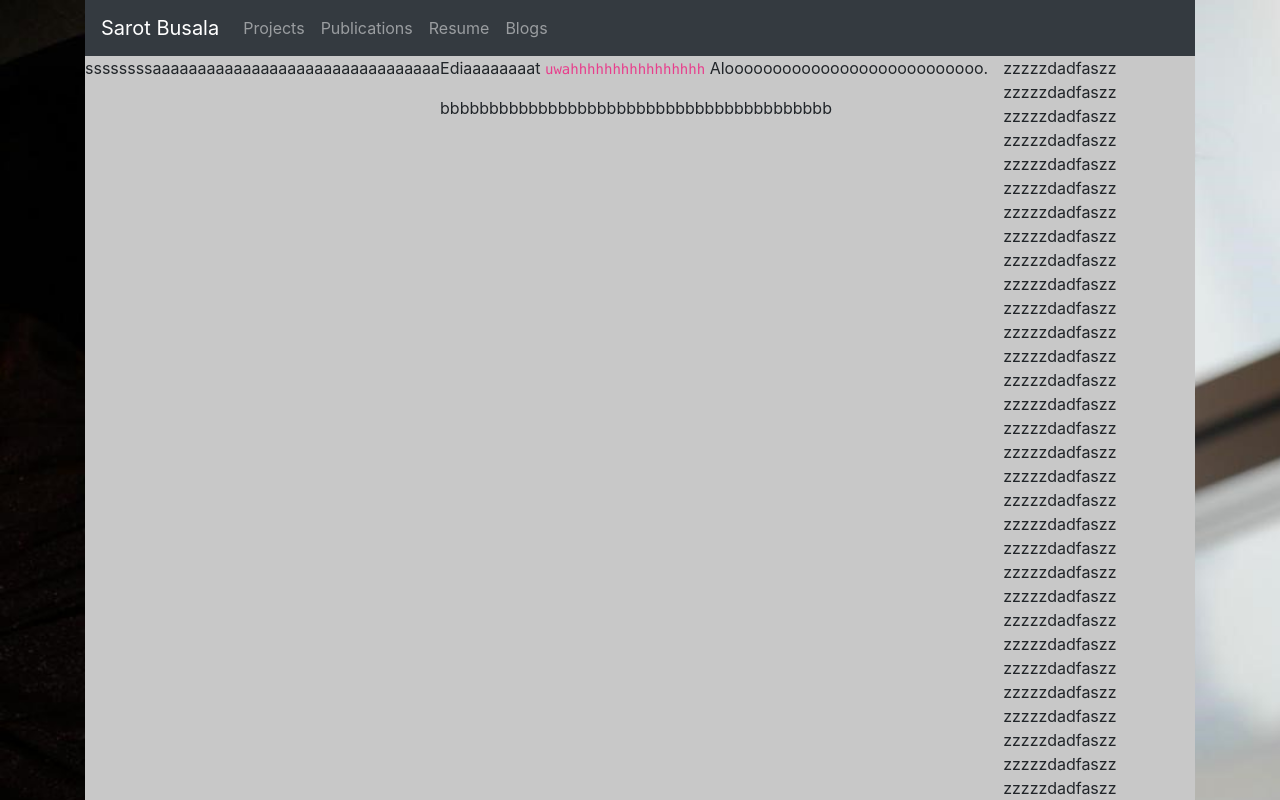
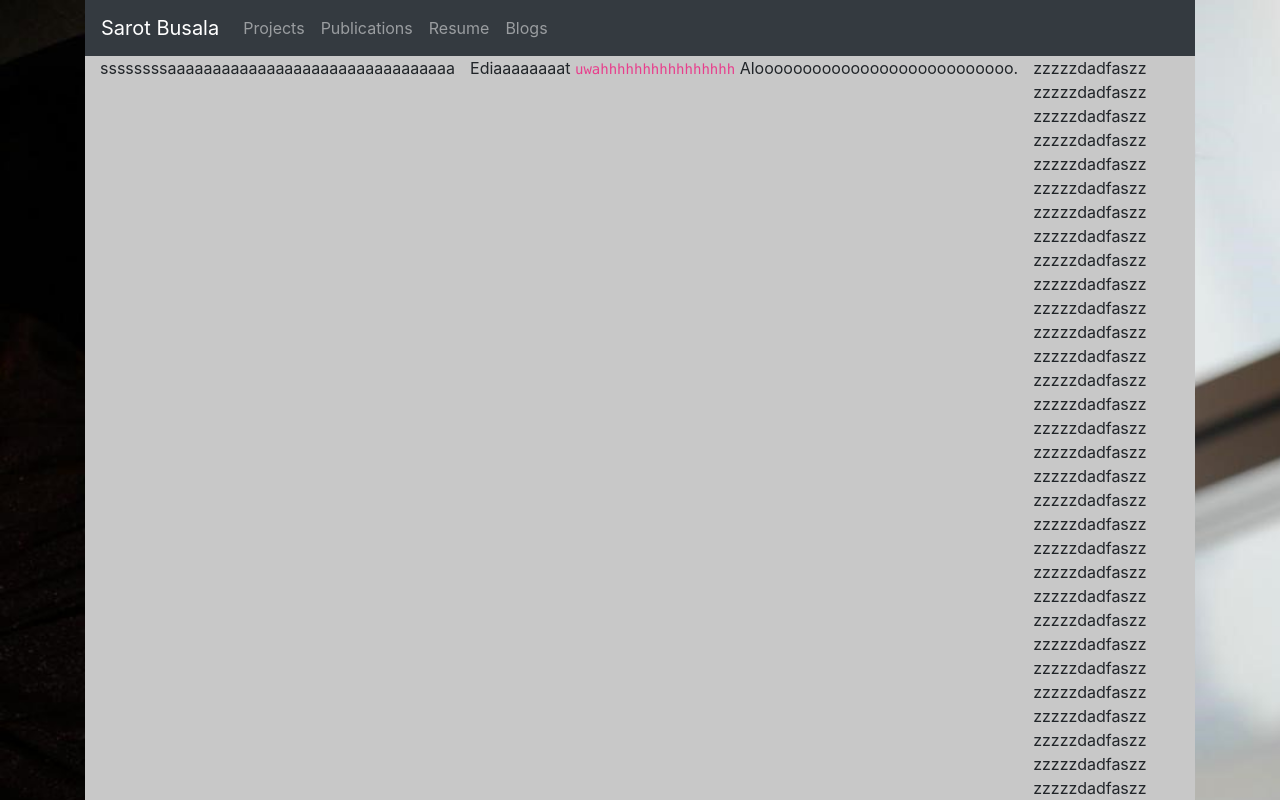
Before and after one commit to SarotBu/home, a React (Create React App) app: page / in a window 1280 px wide. Shown: the top 800 px of the page. Built offline with nearby package versions, Linux system fonts and the light colour scheme.

Commit message:
edit menu vertical in device

```diff
--- a/src/main/home/index.js
+++ b/src/main/home/index.js
@@ -5,14 +5,13 @@ class HomeComponent extends Component {
   render() {
     return (
       <div className="HomeContainer">
-        <div className="col-justify-content-md-center">
+        <div className="col">
           ssssssssaaaaaaaaaaaaaaaaaaaaaaaaaaaaaaaa
         </div>
-        <div className="col-justify-content-md-center">
-          <p>
+        <div className="colr">
+
             Ediaaaaaaaat <code>uwahhhhhhhhhhhhhhhh</code> Alooooooooooooooooooooooooooo.
-          </p>
-          bbbbbbbbbbbbbbbbbbbbbbbbbbbbbbbbbbbbbbbb
+
         </div>
         <div className="col">
           zzzzzdadfaszz<br />
```
